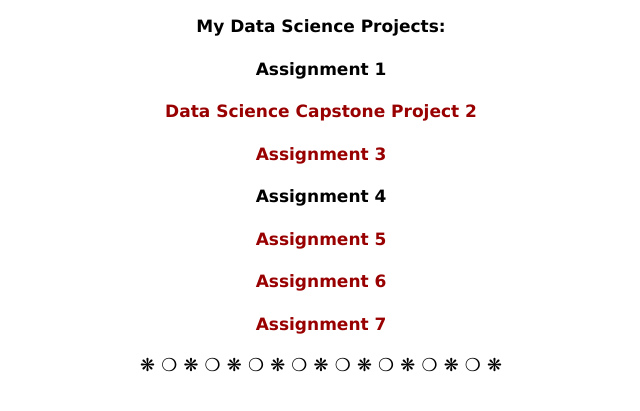
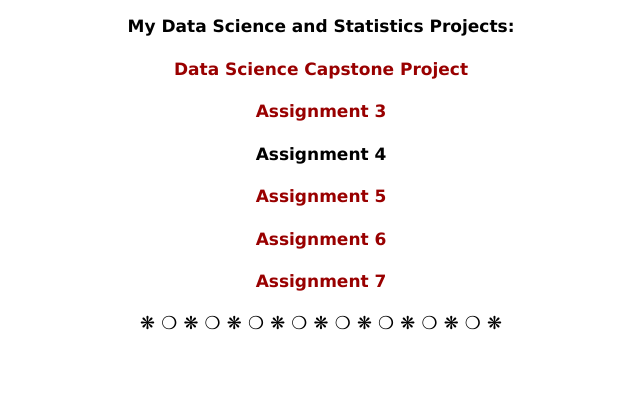
Before and after one commit to mchan354/mchan354.github.io, a plain HTML site: page index.html in a window 1280 px wide. Shown: the part 69-480 px from the top of the page, without its empty margins (319-959 px from the left). Drawn offline with Linux system fonts and the light colour scheme.

Commit message:
Update index.html

```diff
--- a/index.html
+++ b/index.html
@@ -23,16 +23,12 @@ a:visited {color:#900;text-decoration:none}
 
 <p>
 
-<p>My Data Science Projects: </p>
-
-<p>Assignment
-
-  1</p>
+<p>My Data Science and Statistics Projects: </p>
 
 <p><a href="http://dining-predictions.herokuapp.com/">Data Science Capstone Project
 
-  2</a></p>
-  <a href="gif.html"><p>Assignment
+  </a></p>
+  <a href="StatisticalAnalysisProjectR.html"><p>Assignment
 
   3</a></p>
 
```
